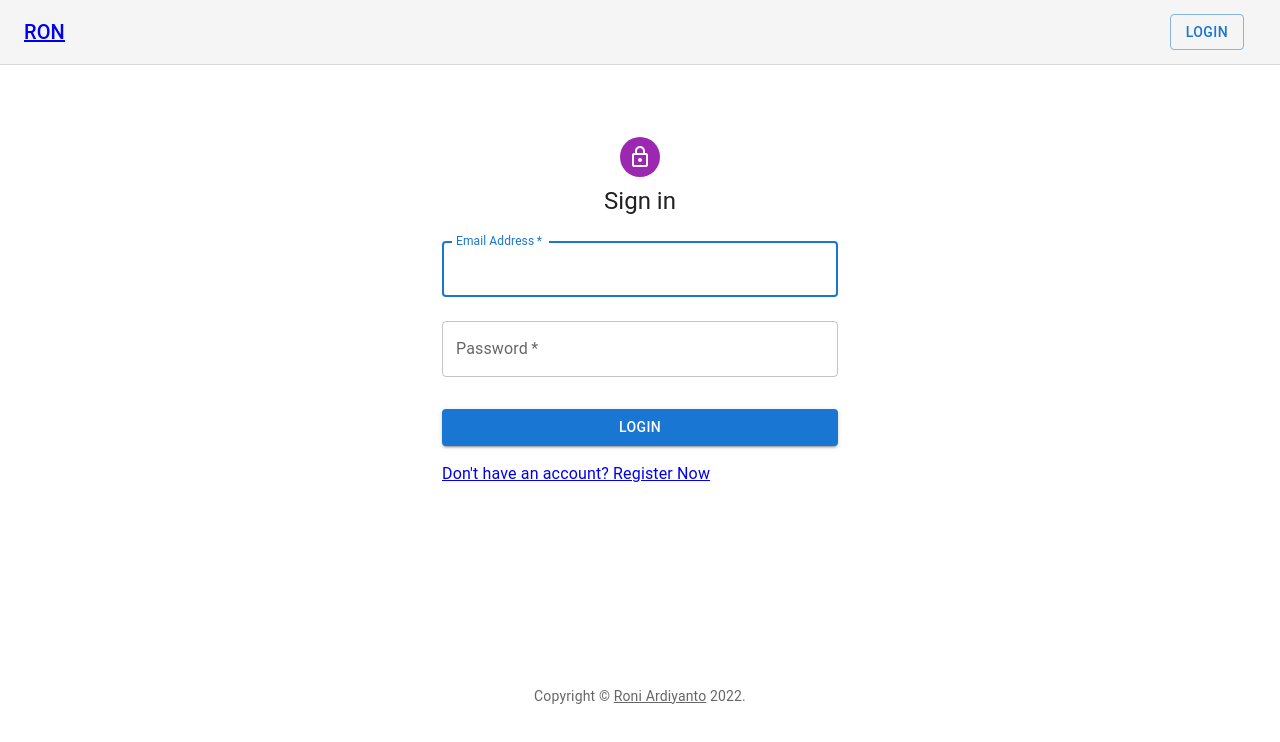
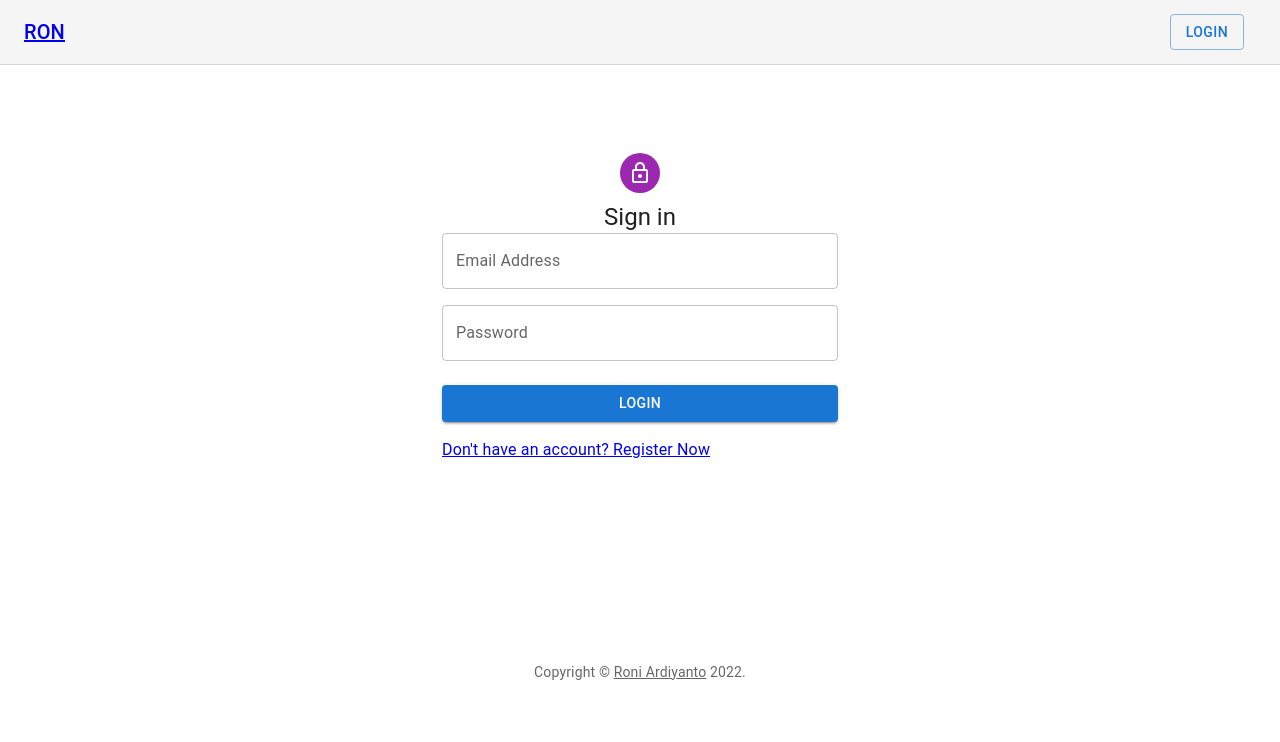
Before and after one commit to enjinerd/ron-logreg, a React (Create React App) app: page /login in a window 1280 px wide. Shown: the top 742 px of the page. Built offline with nearby package versions, Linux system fonts and the light colour scheme.

Commit message:
feat(auth): :sparkles: auth flow
change validation for login and register, access user data on homepage and create logout

```diff
--- a/src/helpers/validation.js
+++ b/src/helpers/validation.js
@@ -1,6 +1,6 @@
 import * as yup from "yup";
 
-const validationSchema = yup.object({
+export const registerValidationSchema = yup.object({
   email: yup
     .string("Enter your email")
     .email("Enter a valid email")
@@ -30,4 +30,13 @@ const validationSchema = yup.object({
     .required("DOB is required"),
 });
 
-export default validationSchema;
+export const loginValidationSchema = yup.object({
+  email: yup
+    .string("Enter your email")
+    .email("Enter a valid email")
+    .required("Email is required"),
+  password: yup
+    .string("Enter your password")
+    .min(8, "Password should be of minimum 8 characters length")
+    .required("Password is required"),
+});
--- a/src/pages/Home.jsx
+++ b/src/pages/Home.jsx
@@ -1,7 +1,10 @@
 import * as React from "react";
 import Typography from "@mui/material/Typography";
+import { useLocation } from "react-router-dom";
 
 export function Home() {
+  const userData = localStorage.getItem("loggedUser");
+
   return (
     <>
       <Typography
@@ -11,7 +14,8 @@ export function Home() {
         color="text.primary"
         gutterBottom
       >
-        Halo, Selamat Datang
+        Halo, Selamat Datang{" "}
+        {JSON.parse(userData)?.name ? JSON.parse(userData)?.name : "Pengunjung"}
       </Typography>
       <Typography
         variant="h5"
--- a/src/pages/Login.jsx
+++ b/src/pages/Login.jsx
@@ -1,29 +1,51 @@
-import * as React from "react";
+import React, { useState } from "react";
 import Avatar from "@mui/material/Avatar";
 import Button from "@mui/material/Button";
 import CssBaseline from "@mui/material/CssBaseline";
 import TextField from "@mui/material/TextField";
-import FormControlLabel from "@mui/material/FormControlLabel";
-import Checkbox from "@mui/material/Checkbox";
-import { Link } from "react-router-dom";
 import Grid from "@mui/material/Grid";
 import Box from "@mui/material/Box";
+import Alert from "@mui/material/Alert";
 import LockOutlinedIcon from "@mui/icons-material/LockOutlined";
 import Typography from "@mui/material/Typography";
 import Container from "@mui/material/Container";
 import { createTheme, ThemeProvider } from "@mui/material/styles";
+import { useFormik } from "formik";
+import { loginValidationSchema } from "../helpers/validation";
+import { Link, useNavigate } from "react-router-dom";
 
 const theme = createTheme();
 
 export function Login() {
-  const handleSubmit = (event) => {
-    event.preventDefault();
-    const data = new FormData(event.currentTarget);
-    // eslint-disable-next-line no-console
-    console.log({
-      email: data.get("email"),
-      password: data.get("password"),
+  const [isNotExist, setNotExist] = useState(false);
+  let navigate = useNavigate();
+
+  const formik = useFormik({
+    initialValues: {
+      email: "",
+      password: "",
+    },
+    validationSchema: loginValidationSchema,
+    onSubmit: (values) => {
+      console.log(JSON.stringify(values, null, 7));
+      if (!localStorage.getItem(values.email)) {
+        setNotExist(true);
+      } else {
+        let userData = JSON.parse(localStorage.getItem(values.email));
+        if (values.password === atob(userData?.password)) {
+          userData.isUserLoggedIn = true;
+          localStorage.setItem("loggedUser", JSON.stringify(userData));
+          navigate("/", { state: userData });
+        } else {
+          console.log("Invalid Credentials");
+        }
+      }
+    },
   });
+
+  const handleLogout = () => {
+    localStorage.removeItem("loggedUser");
+    navigate("/");
   };
 
   return (
@@ -32,7 +54,7 @@ export function Login() {
         <CssBaseline />
         <Box
           sx={{
-            marginTop: 0,
+            marginTop: 2,
             display: "flex",
             flexDirection: "column",
             alignItems: "center",
@@ -44,33 +66,55 @@ export function Login() {
           <Typography component="h1" variant="h5">
             Sign in
           </Typography>
-          <Box
-            component="form"
-            onSubmit={handleSubmit}
-            noValidate
-            sx={{ mt: 1 }}
+          {isNotExist && (
+            <Alert severity="success" sx={{ mb: 3 }}>
+              Invalid email / password
+            </Alert>
+          )}
+          {localStorage.getItem("loggedUser") ? (
+            <Button
+              type="submit"
+              fullWidth
+              variant="contained"
+              color="error"
+              sx={{ mt: 3, mb: 2 }}
+              onClick={handleLogout}
             >
+              Logout
+            </Button>
+          ) : (
+            <form onSubmit={formik.handleSubmit}>
+              <Grid container spacing={2}>
+                <Grid item xs={12}>
                   <TextField
-              margin="normal"
-              required
                     fullWidth
                     id="email"
                     label="Email Address"
                     name="email"
-              autoComplete="email"
-              autoFocus
+                    value={formik.values.email}
+                    onChange={formik.handleChange}
+                    error={formik.touched.email && Boolean(formik.errors.email)}
+                    helperText={formik.touched.email && formik.errors.email}
                   />
+                </Grid>
+                <Grid item xs={12}>
                   <TextField
-              margin="normal"
-              required
                     fullWidth
                     name="password"
                     label="Password"
                     type="password"
                     id="password"
-              autoComplete="current-password"
+                    value={formik.values.password}
+                    onChange={formik.handleChange}
+                    error={
+                      formik.touched.password && Boolean(formik.errors.password)
+                    }
+                    helperText={
+                      formik.touched.password && formik.errors.password
+                    }
                   />
-
+                </Grid>
+              </Grid>
               <Button
                 type="submit"
                 fullWidth
@@ -86,7 +130,8 @@ export function Login() {
                   </Link>
                 </Grid>
               </Grid>
-          </Box>
+            </form>
+          )}
         </Box>
       </Container>
     </ThemeProvider>
--- a/src/pages/Register.jsx
+++ b/src/pages/Register.jsx
@@ -17,7 +17,7 @@ import Typography from "@mui/material/Typography";
 import Container from "@mui/material/Container";
 import { createTheme, ThemeProvider } from "@mui/material/styles";
 import { useFormik } from "formik";
-import validationSchema from "../helpers/validation";
+import { registerValidationSchema } from "../helpers/validation";
 
 const theme = createTheme();
 
@@ -34,7 +34,7 @@ export function Register() {
       gender: "male",
       dob: new Date("2000-01-01"),
     },
-    validationSchema: validationSchema,
+    validationSchema: registerValidationSchema,
     onSubmit: (values) => {
       console.log(JSON.stringify(values, null, 7));
       if (!localStorage.getItem(values.email)) {
```
Lines whose indentation alone changed are shown as unchanged.
